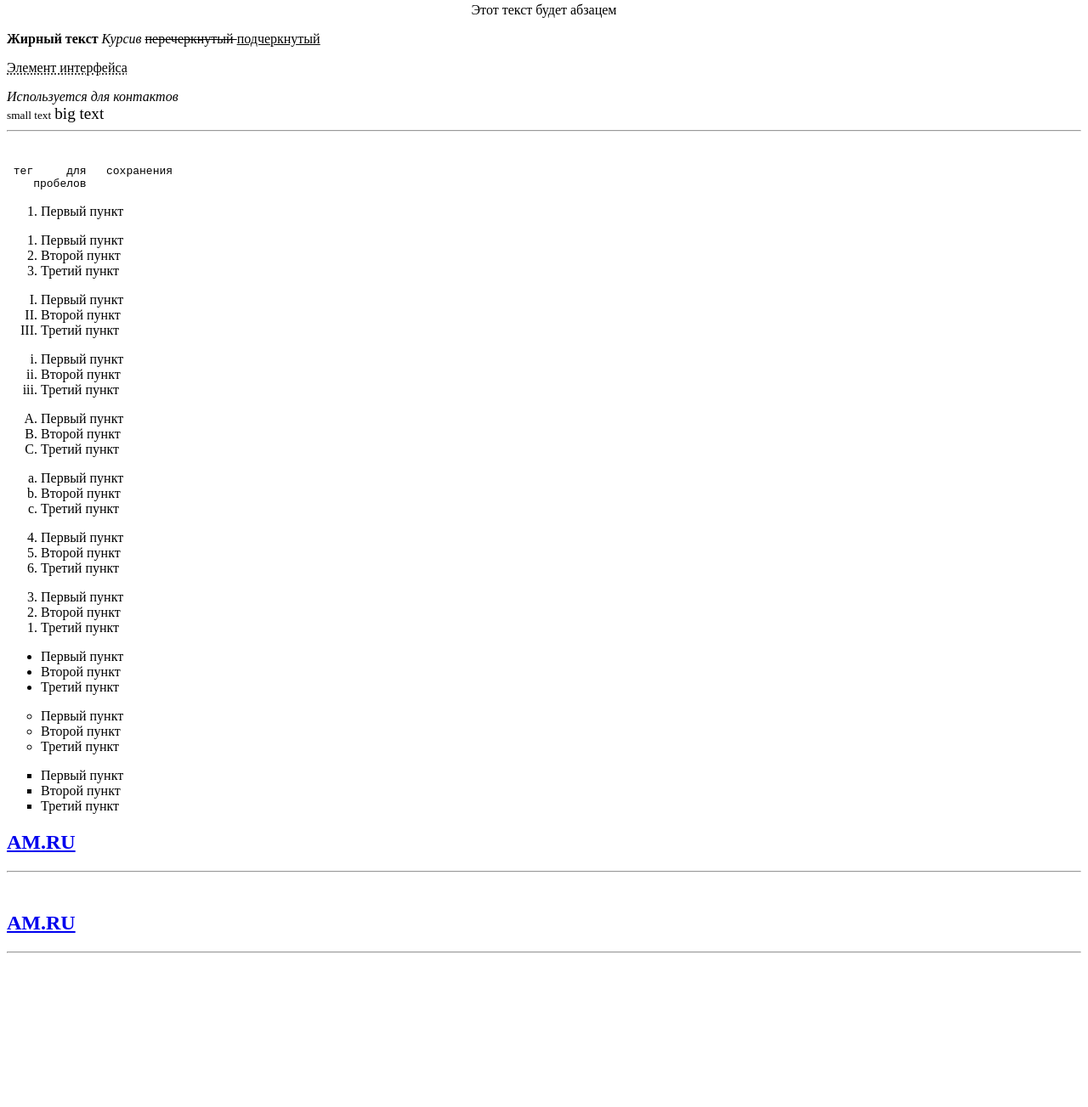
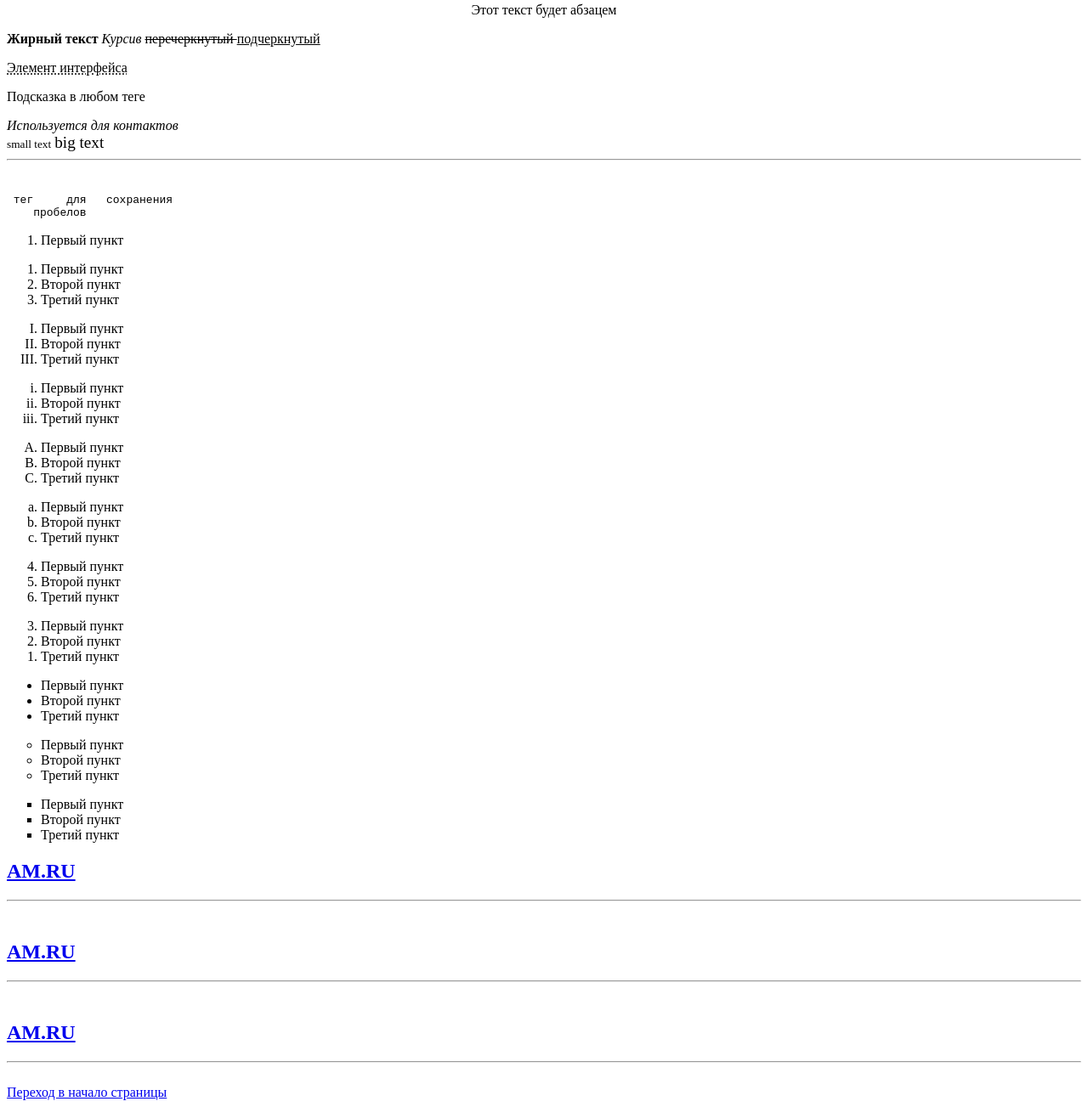
Before and after one commit to vivanov1410/coder-school, a plain HTML site: page html/HTML-lessons.html in a window 1280 px wide. Shown: the part 185-1488 px from the top of the page at 85% size. Before the commit the page ends 1341 px from the top, so only its background shows below. Drawn offline with Linux system fonts and the light colour scheme.

Commit message:
новые изменения

```diff
--- a/html/HTML-lessons.html
+++ b/html/HTML-lessons.html
@@ -6,6 +6,7 @@
 </head>
 <body>
   <h1>Абзац</h1>
+  <a name="heder"><a /> <!--Переход к началу страницы,строка -99,100)-->
   <h6>Абзац</h6>
   <p> Этот текст будет абзацем </p>
   <p align="right"> Этот текст будет абзацем </p>
@@ -15,6 +16,7 @@
 <strike> перечеркнутый </strike>
 <u>подчеркнутый</u>
 <p><abbr title="Всплывающая подсказка при наведении на текст или элемент интерфейса"> Элемент интерфейса </abbr><p>
+<p title="Таже подсказка только в теге"> Подсказка в любом теге </p>
   <address>Используется для контактов</address>
   <small>small text</small>
   <big>big text</big>
@@ -92,7 +94,9 @@
 <hr /><br />
 <a href="http://am.ru/" target="_blank"> <h2>AM.RU</h2> </a>  <!--Переход по ссылке в новом окне-->
 <hr /><br />
-
-
+<a href="http://am.ru/" target="_blank" title="Переход к am.ru"> <h2>AM.RU</h2> </a>  <!--Переход по ссылке в новом окне с подсказкой-->
+<hr /><br />
+<!--Переход к определенному месту в открытой странице-->
+<a href="#heder">Переход в начало страницы<a />
 </body>
 </html>
```
